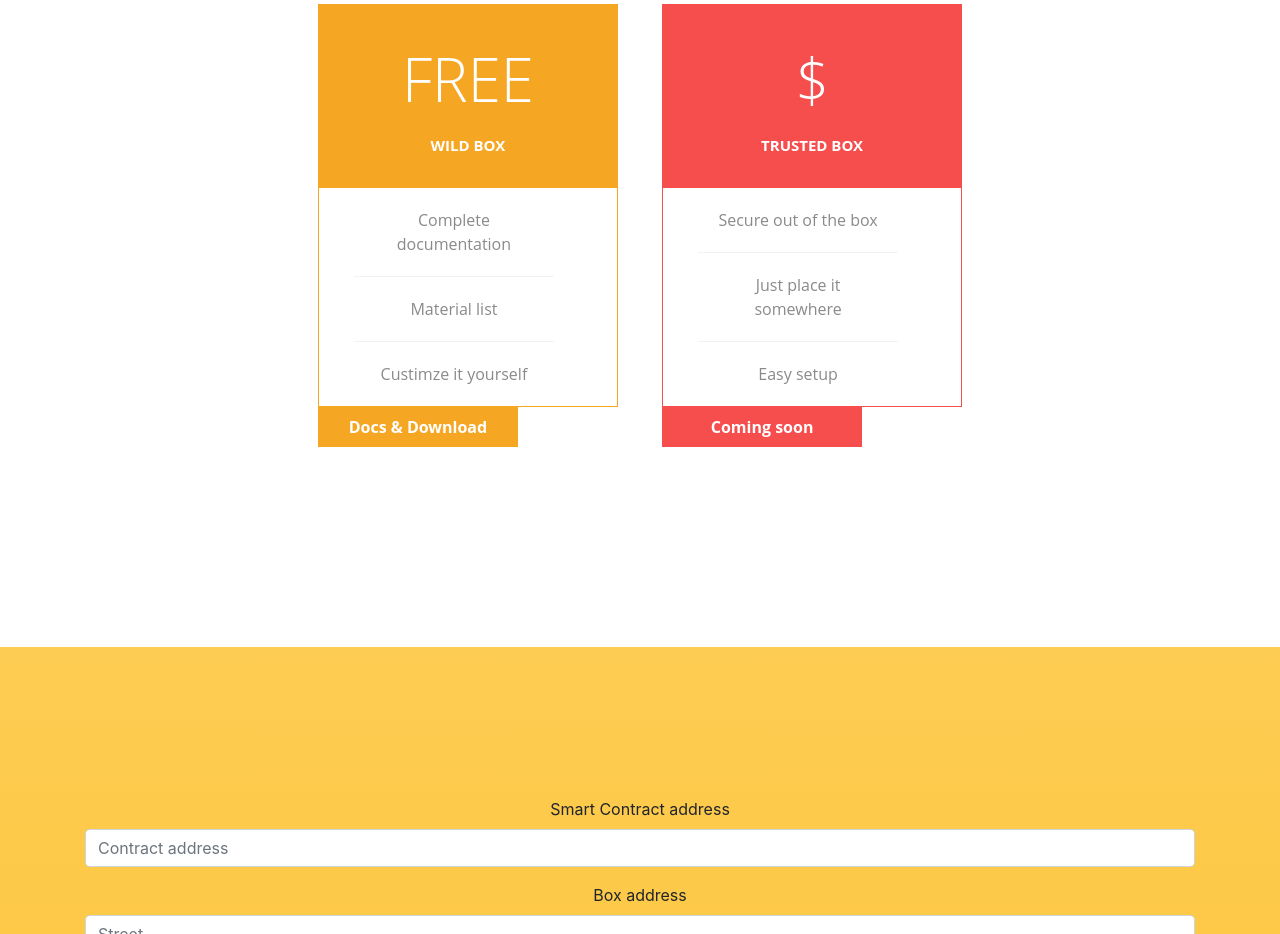
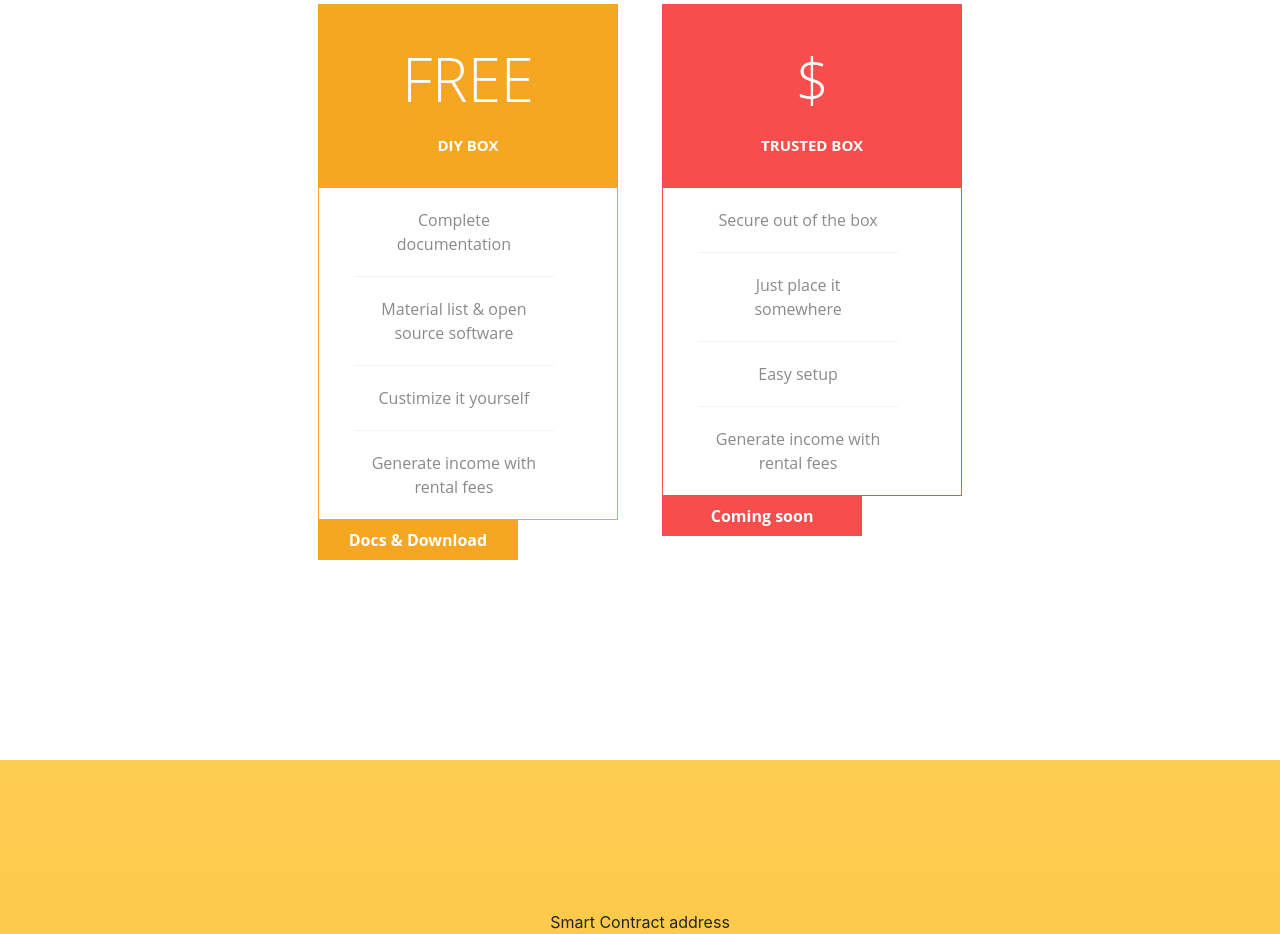
Before and after one commit to smalobox/web, a website with bundled scripts: page index.html in a window 1280 px wide. Shown: the part 2020-2954 px from the top of the page. Built offline with nearby package versions, Linux system fonts and the light colour scheme; a web font is replaced by a local one.

Commit message:
Proucts updates

```diff
--- a/index.html
+++ b/index.html
@@ -188,12 +188,13 @@
         <div class="price_card alpha">
           <div class="header">
             <span class="price">FREE</span>
-            <span class="name">WILD BOX</span>
+            <span class="name">DIY BOX</span>
           </div>
           <ul class="features" style="border: 1px solid #f5a623;">
             <li>Complete documentation</li>
-            <li>Material list</li>
-            <li>Custimze it yourself</li>
+            <li>Material list & open source software</li>
+            <li>Custimize it yourself</li>
+            <li>Generate income with rental fees</li>
           </ul>
           <a href="https://github.com/smalobox" target="_blank" style="text-decoration: none;" ><button style="cursor: pointer;">Docs & Download</button></a>
         </div>
@@ -206,6 +207,7 @@
             <li>Secure out of the box</li>
             <li>Just place it somewhere</li>
             <li>Easy setup</li>
+            <li>Generate income with rental fees</li>
           </ul>
           <button>Coming soon</button>
         </div>
```
